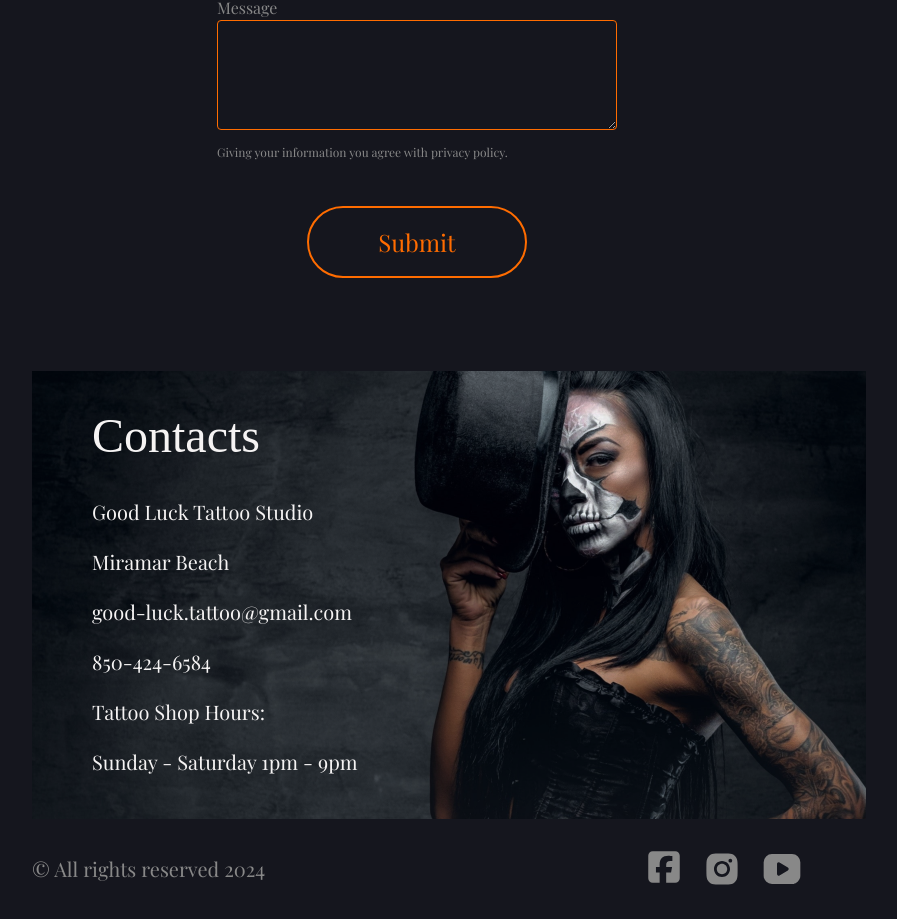
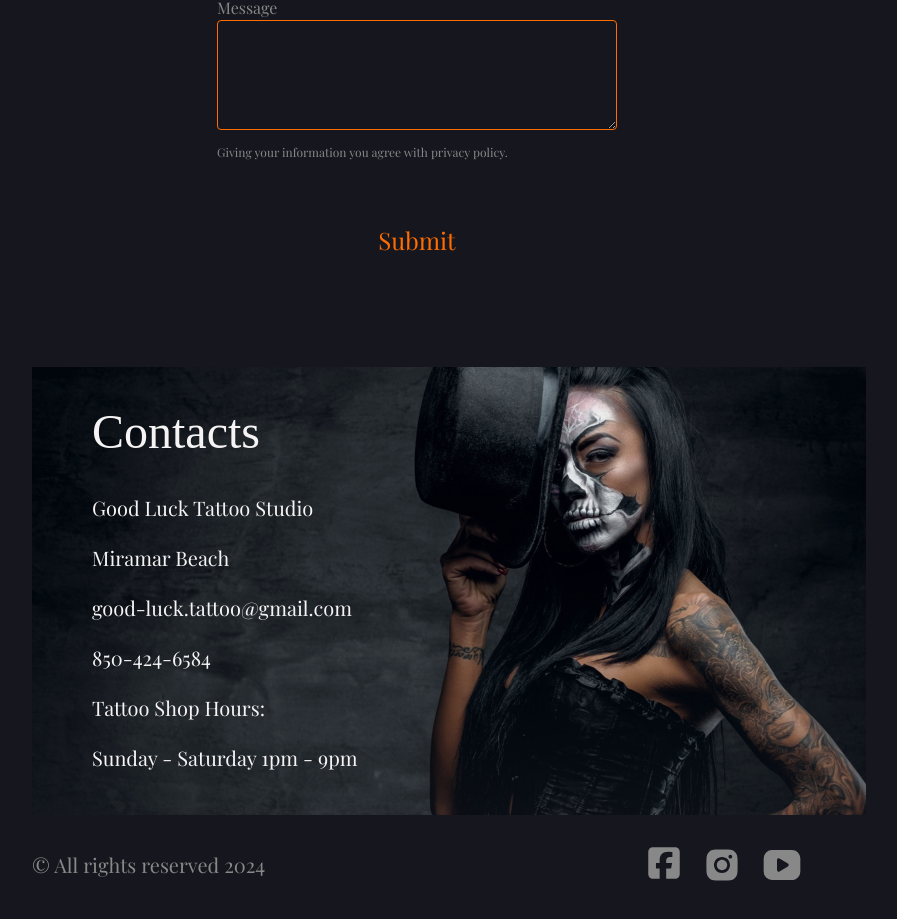
Before and after one commit to ViktorSvertoka/tattoo-studio, a Next.js app: page / in a window 1280 px wide. Shown: the part 4711-5630 px from the top of the page, without its empty margins (223-1120 px from the left). Built offline with nearby package versions, Linux system fonts and the light colour scheme; a web font is replaced by a local one.

Commit message:
Feat(TSX) Change submitted form

```diff
--- a/src/components/ui/ContactForm.tsx
+++ b/src/components/ui/ContactForm.tsx
@@ -1,7 +1,9 @@
 'use client';
-import React from 'react';
+import React, { useState } from 'react';
 
 export default function ContactForm() {
+  const [isSubmitted, setIsSubmitted] = useState(false);
+
   async function handleSubmit(event: React.FormEvent<HTMLFormElement>) {
     event.preventDefault();
 
@@ -23,6 +25,8 @@ export default function ContactForm() {
     const result = await response.json();
     if (result.success) {
       console.log('Form submitted successfully:', result);
+      (event.target as HTMLFormElement).reset();
+      setIsSubmitted(true);
     } else {
       console.error('Form submission failed:', result);
     }
@@ -41,7 +45,13 @@ export default function ContactForm() {
           id="name"
           name="name"
           type="text"
-          className="text-gray rounded-[4px] border border-darkOrange bg-transparent outline-none focus:border-white h-[50px] mb-[16px] pl-[10px]"
+          required
+          disabled={isSubmitted}
+          className={`rounded-[4px] border h-[50px] mb-[16px] pl-[10px] outline-none ${
+            isSubmitted
+              ? 'border-[#888888] text-gray'
+              : 'border-darkOrange bg-transparent text-gray focus:border-white'
+          }`}
         />
         <label htmlFor="email" className="text-gray font-playfair text-[16px]">
           Email
@@ -50,7 +60,13 @@ export default function ContactForm() {
           id="email"
           name="email"
           type="email"
-          className="text-gray rounded-[4px] border border-darkOrange bg-transparent outline-none focus:border-white h-[50px] mb-[16px] pl-[10px]"
+          required
+          disabled={isSubmitted}
+          className={`rounded-[4px] border h-[50px] mb-[16px] pl-[10px] outline-none ${
+            isSubmitted
+              ? 'border-[#888888] text-gray'
+              : 'border-darkOrange bg-transparent text-gray focus:border-white'
+          }`}
         />
         <label htmlFor="phone" className="text-gray font-playfair text-[16px]">
           Phone
@@ -59,7 +75,13 @@ export default function ContactForm() {
           id="phone"
           name="phone"
           type="tel"
-          className="text-gray rounded-[4px] border border-darkOrange bg-transparent outline-none focus:border-white h-[50px] mb-[16px] pl-[10px]"
+          required
+          disabled={isSubmitted}
+          className={`rounded-[4px] border h-[50px] mb-[16px] pl-[10px] outline-none ${
+            isSubmitted
+              ? 'border-[#888888] text-gray'
+              : 'border-darkOrange bg-transparent text-gray focus:border-white'
+          }`}
         />
         <label
           htmlFor="message"
@@ -70,16 +92,27 @@ export default function ContactForm() {
         <textarea
           id="message"
           name="message"
-          className="text-gray rounded-[4px] border border-darkOrange bg-transparent outline-none focus:border-white h-[110px] pl-[10px]"
+          required
+          disabled={isSubmitted}
+          className={`rounded-[4px] border h-[110px] pl-[10px] outline-none ${
+            isSubmitted
+              ? 'border-[#888888] text-gray'
+              : 'border-darkOrange bg-transparent text-gray focus:border-white'
+          }`}
         ></textarea>
         <p className="text-gray mt-[13px] xs:text-[12px]">
           Giving your information you agree with privacy policy.
         </p>
         <button
           type="submit"
-          className="hover:text-black text-darkOrange hover:bg-darkOrange bg-transparent focus:border-transparent border-2 hover:border-2 hover:border-darkOrange border-darkOrange text-[24px] xs:w-[220px] sm:w-[220px] lg:w-[220px] rounded-[50px] py-4 flex items-center justify-center mt-[45px] ml-auto mr-auto xs:mb-[32px]"
+          disabled={isSubmitted}
+          className={`text-[24px] xs:w-[220px] sm:w-[220px] lg:w-[220px] rounded-[50px] py-4 flex items-center justify-center mt-[45px] ml-auto mr-auto xs:mb-[32px] ${
+            isSubmitted
+              ? 'text-gray border-[#888888] bg-transparent'
+              : 'text-darkOrange border-darkOrange hover:bg-darkOrange hover:text-black'
+          }`}
         >
-          Submit
+          {isSubmitted ? 'Submitted' : 'Submit'}
         </button>
       </form>
     </>
```
